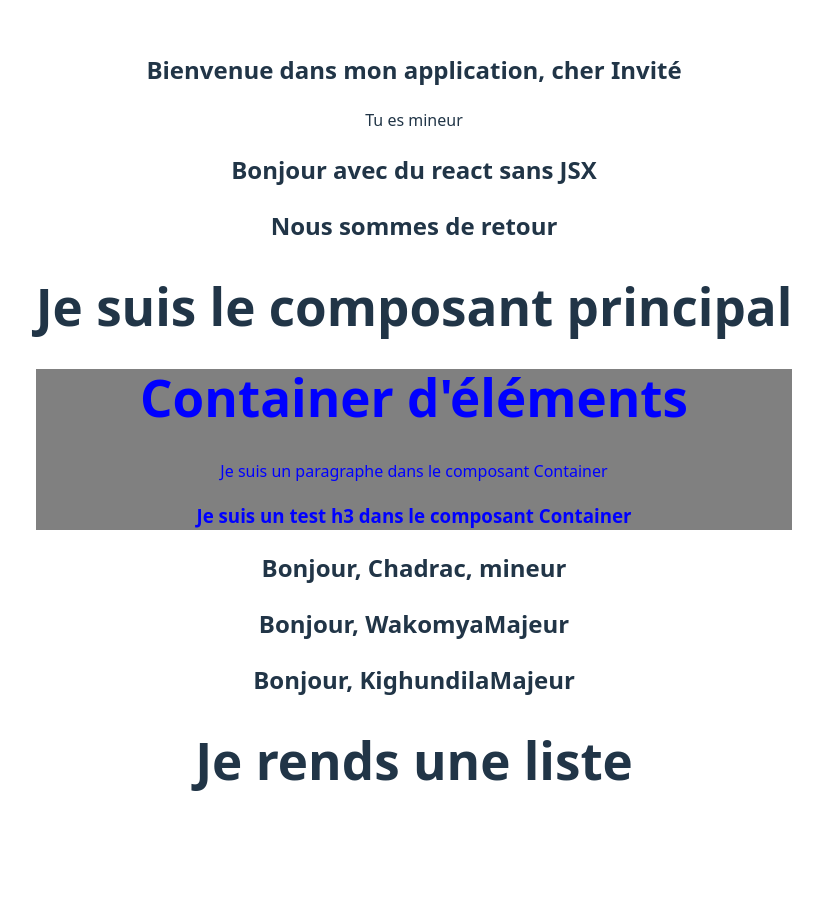
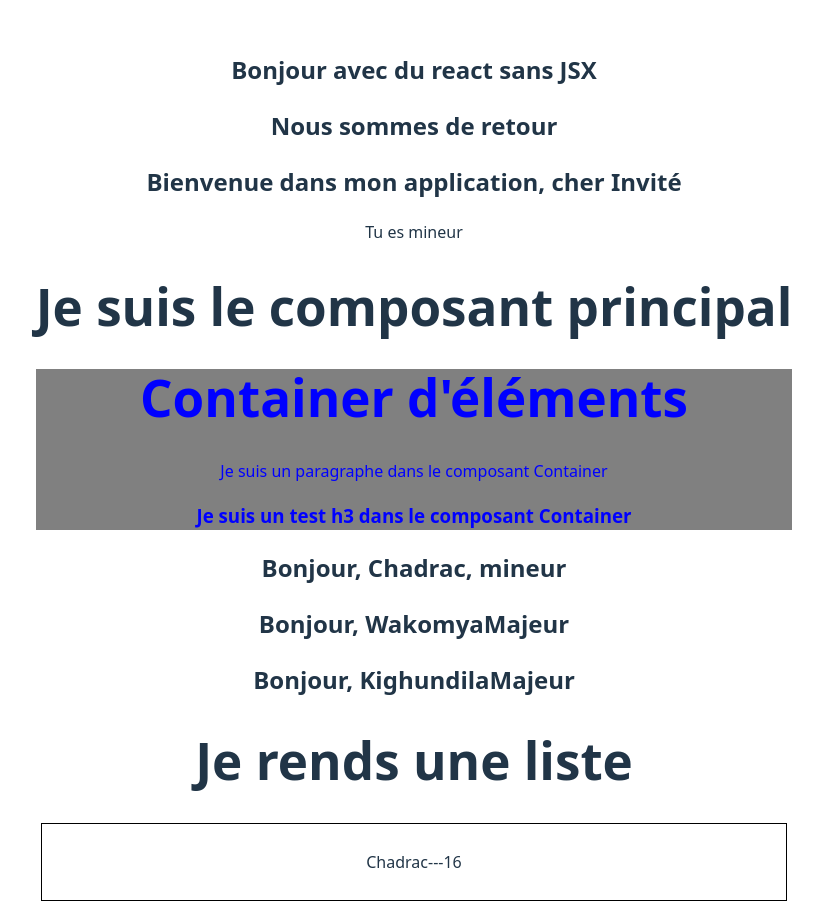
Before and after one commit to Chadrac-WAKOMYA/react-nextjs-leaarning, a React (Vite) app: page / in a window 1280 px wide. Shown: the top 904 px of the page, without its empty margins (226-1049 px from the left). Before the commit the page ends 855 px from the top, so only its background shows below. Built offline with nearby package versions, Linux system fonts and the light colour scheme.

Commit message:
Liste component called

```diff
--- a/src/App.tsx
+++ b/src/App.tsx
@@ -1,11 +1,14 @@
 import './App.css'
 import Container from './components/Container';
+import Liste from './components/Liste';
 import Salutation from './components/Salutation';
+import Welcome from './components/Welcome';
 
 function App() {
 
   return (
     <>
+      <Welcome/>
       <h1>Je suis le composant principal</h1>
       <Container title="Container d'éléments">
         <p>Je suis un paragraphe dans le composant Container</p>
@@ -15,6 +18,7 @@ function App() {
       <Salutation name="Wakomya" />
       <Salutation name="Kighundila" />
       <h1>Je rends une liste</h1>
+      <Liste/>
     </>
 
   );
--- a/src/main.tsx
+++ b/src/main.tsx
@@ -3,17 +3,7 @@ import './index.css'
 import React from 'react';
 import App from './App';
 
-const nom: string = "Chadrac";
-const age: number = 12;
 
-const Welcome = () => {
-  return (
-    <>
-      <h2>Bienvenue dans mon application, cher {nom === "Chadrac" ? "Invité" : "Inconnu"}</h2>
-      <p>{ age < 18 ? 'Tu es mineur' : 'Tu es majeur'}</p>
-    </>
-  );
-};
 
 const h2 = React.createElement('h2', null, 'Bonjour avec du react sans JSX');
 
@@ -23,7 +13,6 @@ const Test = () => {
 
 createRoot(document.getElementById('root')!).render(
   <>
-    <Welcome/>
     {h2}
     <Test />
     <App />
```
